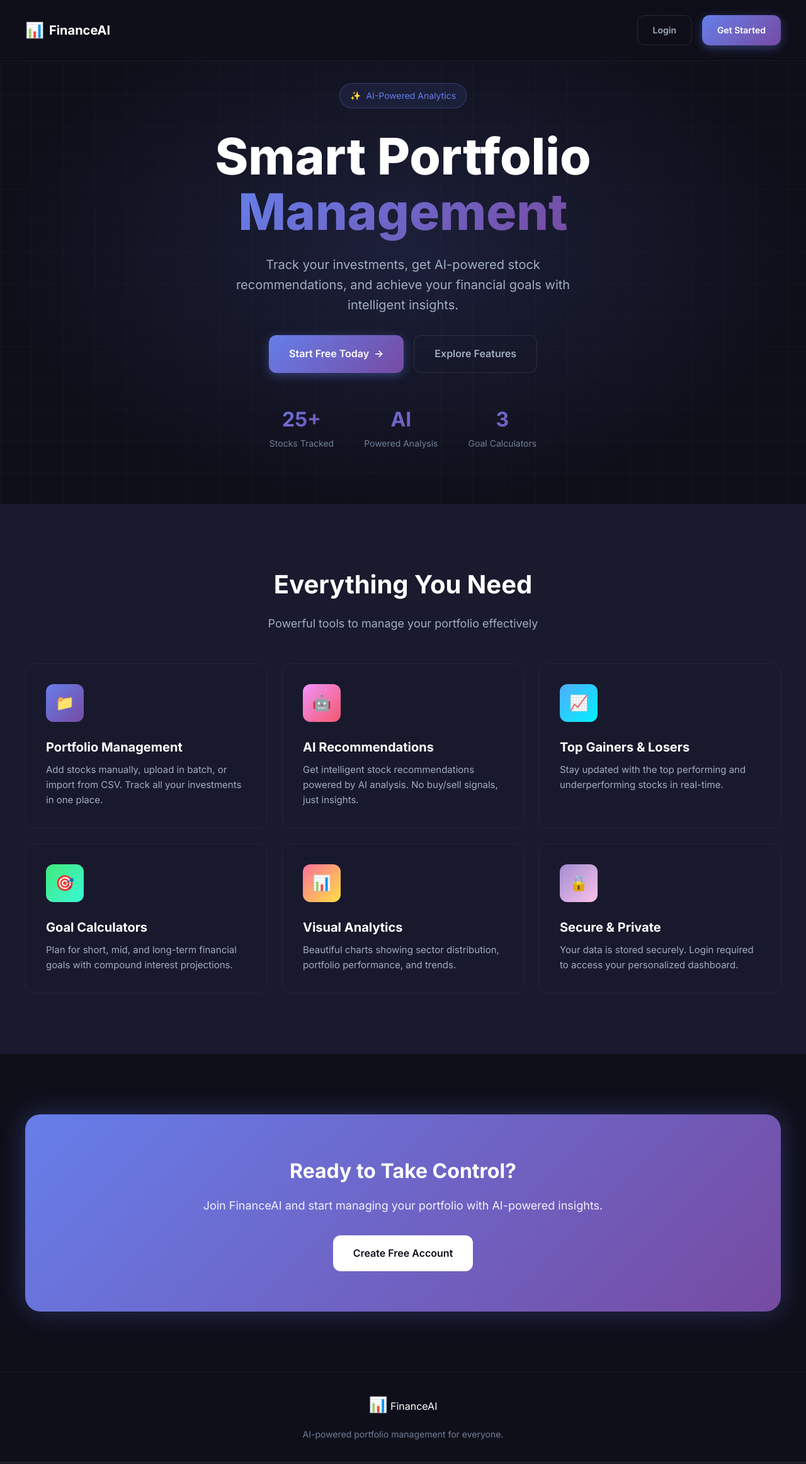
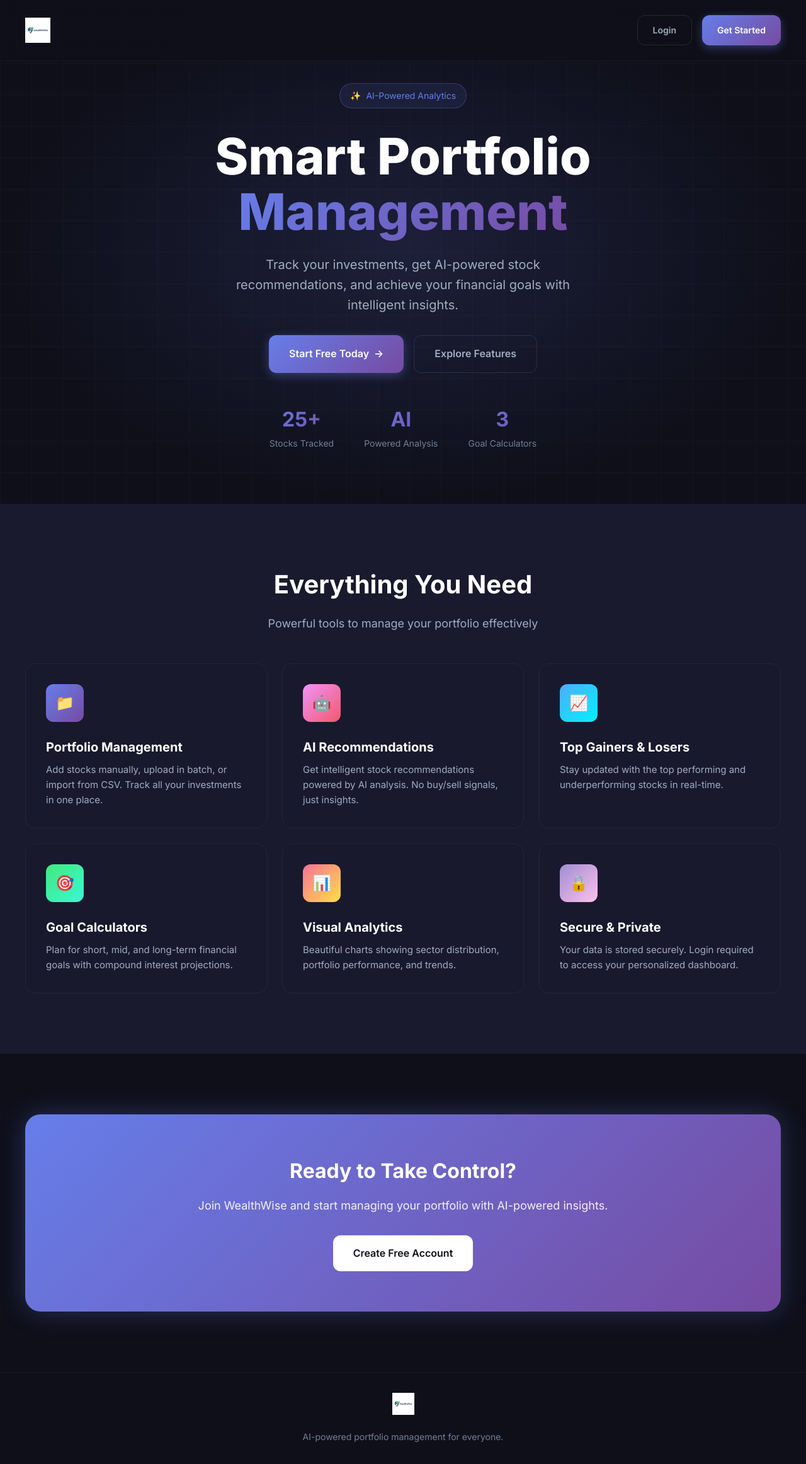
Before and after one commit to rahilmehta-24/FinanceAI, a Flask app: page / in a window 1280 px wide. Shown: the whole page at 63% size. Run offline with Flask 3, Linux system fonts and the light colour scheme.

Commit message:
Rebranding to WealthWise

```diff
--- a/templates/auth/login.html
+++ b/templates/auth/login.html
@@ -1,6 +1,6 @@
 {% extends "base.html" %}
 
-{% block title %}Login - FinanceAI{% endblock %}
+{% block title %}Login - WealthWise{% endblock %}
 
 {% block body %}
 <div class="auth-page">
@@ -8,8 +8,8 @@
         <div class="auth-card">
             <div class="auth-header">
                 <a href="/" class="auth-logo">
-                    <span class="logo-icon">📊</span>
-                    <span class="logo-text">FinanceAI</span>
+                    <img src="{{ url_for('static', filename='images/wealthwise_logo.png') }}" alt="WealthWise"
+                        style="height: 50px; margin-bottom: 20px;">
                 </a>
                 <h1>Welcome Back</h1>
                 <p>Sign in to access your portfolio</p>
--- a/templates/auth/register.html
+++ b/templates/auth/register.html
@@ -1,6 +1,6 @@
 {% extends "base.html" %}
 
-{% block title %}Register - FinanceAI{% endblock %}
+{% block title %}Register - WealthWise{% endblock %}
 
 {% block body %}
 <div class="auth-page">
@@ -8,8 +8,8 @@
         <div class="auth-card">
             <div class="auth-header">
                 <a href="/" class="auth-logo">
-                    <span class="logo-icon">📊</span>
-                    <span class="logo-text">FinanceAI</span>
+                    <img src="{{ url_for('static', filename='images/wealthwise_logo.png') }}" alt="WealthWise"
+                        style="height: 50px; margin-bottom: 20px;">
                 </a>
                 <h1>Create Account</h1>
                 <p>Start managing your portfolio today</p>
--- a/templates/base.html
+++ b/templates/base.html
@@ -1,15 +1,21 @@
 <!DOCTYPE html>
 <html lang="en">
+
 <head>
     <meta charset="UTF-8">
     <meta name="viewport" content="width=device-width, initial-scale=1.0">
-    <title>{% block title %}FinanceAI - Smart Portfolio Management{% endblock %}</title>
-    <meta name="description" content="AI-powered portfolio management with intelligent stock recommendations and financial goal tracking.">
+    <title>{% block title %}WealthWise - Smart Portfolio Management{% endblock %}</title>
+    <meta name="description"
+        content="AI-powered portfolio management with intelligent stock recommendations and financial goal tracking.">
+
+    <!-- Favicon -->
+    <link rel="icon" type="image/png" href="{{ url_for('static', filename='images/favicon.png') }}">
 
     <!-- Google Fonts -->
     <link rel="preconnect" href="https://fonts.googleapis.com">
     <link rel="preconnect" href="https://fonts.gstatic.com" crossorigin>
-    <link href="https://fonts.googleapis.com/css2?family=Inter:wght@300;400;500;600;700;800&display=swap" rel="stylesheet">
+    <link href="https://fonts.googleapis.com/css2?family=Inter:wght@300;400;500;600;700;800&display=swap"
+        rel="stylesheet">
 
     <!-- Chart.js -->
     <script src="https://cdn.jsdelivr.net/npm/chart.js"></script>
@@ -19,6 +25,7 @@
 
     {% block extra_css %}{% endblock %}
 </head>
+
 <body>
     {% block body %}{% endblock %}
 
@@ -39,4 +46,5 @@
     <script src="{{ url_for('static', filename='js/main.js') }}"></script>
     {% block extra_js %}{% endblock %}
 </body>
+
 </html>
--- a/templates/dashboard.html
+++ b/templates/dashboard.html
@@ -1,6 +1,6 @@
 {% extends "base.html" %}
 
-{% block title %}Dashboard - FinanceAI{% endblock %}
+{% block title %}Dashboard - WealthWise{% endblock %}
 
 {% block body %}
 <div class="app-layout">
@@ -8,8 +8,8 @@
     <aside class="sidebar">
         <div class="sidebar-header">
             <a href="{{ url_for('main.dashboard') }}" class="logo">
-                <span class="logo-icon">📊</span>
-                <span class="logo-text">FinanceAI</span>
+                <img src="{{ url_for('static', filename='images/wealthwise_logo.png') }}" alt="WealthWise"
+                    style="height: 32px;">
             </a>
         </div>
 
--- a/templates/goals/calculator.html
+++ b/templates/goals/calculator.html
@@ -1,6 +1,6 @@
 {% extends "base.html" %}
 
-{% block title %}Goal Calculator - FinanceAI{% endblock %}
+{% block title %}Goal Calculator - WealthWise{% endblock %}
 
 {% block body %}
 <div class="app-layout">
@@ -9,7 +9,7 @@
         <div class="sidebar-header">
             <a href="{{ url_for('main.dashboard') }}" class="logo">
                 <span class="logo-icon">📊</span>
-                <span class="logo-text">FinanceAI</span>
+                <span class="logo-text">WealthWise</span>
             </a>
         </div>
 
--- a/templates/goals/index.html
+++ b/templates/goals/index.html
@@ -1,6 +1,6 @@
 {% extends "base.html" %}
 
-{% block title %}Financial Goals - FinanceAI{% endblock %}
+{% block title %}Financial Goals - WealthWise{% endblock %}
 
 {% block body %}
 <div class="app-layout">
@@ -9,7 +9,7 @@
         <div class="sidebar-header">
             <a href="{{ url_for('main.dashboard') }}" class="logo">
                 <span class="logo-icon">📊</span>
-                <span class="logo-text">FinanceAI</span>
+                <span class="logo-text">WealthWise</span>
             </a>
         </div>
 
--- a/templates/index.html
+++ b/templates/index.html
@@ -1,6 +1,6 @@
 {% extends "base.html" %}
 
-{% block title %}FinanceAI - AI-Powered Portfolio Management{% endblock %}
+{% block title %}WealthWise - AI-Powered Portfolio Management{% endblock %}
 
 {% block body %}
 <div class="landing-page">
@@ -8,8 +8,8 @@
     <nav class="landing-nav">
         <div class="nav-container">
             <a href="/" class="logo">
-                <span class="logo-icon">📊</span>
-                <span class="logo-text">FinanceAI</span>
+                <img src="{{ url_for('static', filename='images/wealthwise_logo.png') }}" alt="WealthWise"
+                    class="logo-img" style="height: 40px;">
             </a>
             <div class="nav-links">
                 <a href="{{ url_for('auth.login') }}" class="btn btn-ghost">Login</a>
@@ -130,7 +130,7 @@
         <div class="container">
             <div class="cta-card">
                 <h2>Ready to Take Control?</h2>
-                <p>Join FinanceAI and start managing your portfolio with AI-powered insights.</p>
+                <p>Join WealthWise and start managing your portfolio with AI-powered insights.</p>
                 <a href="{{ url_for('auth.register') }}" class="btn btn-white btn-lg">
                     Create Free Account
                 </a>
@@ -143,8 +143,8 @@
         <div class="container">
             <div class="footer-content">
                 <div class="footer-logo">
-                    <span class="logo-icon">📊</span>
-                    <span class="logo-text">FinanceAI</span>
+                    <img src="{{ url_for('static', filename='images/wealthwise_logo.png') }}" alt="WealthWise"
+                        style="height: 35px;">
                 </div>
                 <p class="footer-text">
                     AI-powered portfolio management for everyone.
--- a/templates/portfolio/add_stock.html
+++ b/templates/portfolio/add_stock.html
@@ -1,6 +1,6 @@
 {% extends "base.html" %}
 
-{% block title %}Add Stock - FinanceAI{% endblock %}
+{% block title %}Add Stock - WealthWise{% endblock %}
 
 {% block body %}
 <div class="app-layout">
@@ -9,7 +9,7 @@
         <div class="sidebar-header">
             <a href="{{ url_for('main.dashboard') }}" class="logo">
                 <span class="logo-icon">📊</span>
-                <span class="logo-text">FinanceAI</span>
+                <span class="logo-text">WealthWise</span>
             </a>
         </div>
 
--- a/templates/portfolio/batch_upload.html
+++ b/templates/portfolio/batch_upload.html
@@ -1,6 +1,6 @@
 {% extends "base.html" %}
 
-{% block title %}Batch Upload - FinanceAI{% endblock %}
+{% block title %}Batch Upload - WealthWise{% endblock %}
 
 {% block body %}
 <div class="app-layout">
@@ -9,7 +9,7 @@
         <div class="sidebar-header">
             <a href="{{ url_for('main.dashboard') }}" class="logo">
                 <span class="logo-icon">📊</span>
-                <span class="logo-text">FinanceAI</span>
+                <span class="logo-text">WealthWise</span>
             </a>
         </div>
 
--- a/templates/portfolio/index.html
+++ b/templates/portfolio/index.html
@@ -1,6 +1,6 @@
 {% extends "base.html" %}
 
-{% block title %}Portfolio - FinanceAI{% endblock %}
+{% block title %}Portfolio - WealthWise{% endblock %}
 
 {% block body %}
 <div class="app-layout">
@@ -9,7 +9,7 @@
         <div class="sidebar-header">
             <a href="{{ url_for('main.dashboard') }}" class="logo">
                 <span class="logo-icon">📊</span>
-                <span class="logo-text">FinanceAI</span>
+                <span class="logo-text">WealthWise</span>
             </a>
         </div>
 
--- a/templates/stocks/index.html
+++ b/templates/stocks/index.html
@@ -1,6 +1,6 @@
 {% extends "base.html" %}
 
-{% block title %}Stocks - FinanceAI{% endblock %}
+{% block title %}Stocks - WealthWise{% endblock %}
 
 {% block body %}
 <div class="app-layout">
@@ -9,7 +9,7 @@
         <div class="sidebar-header">
             <a href="{{ url_for('main.dashboard') }}" class="logo">
                 <span class="logo-icon">📊</span>
-                <span class="logo-text">FinanceAI</span>
+                <span class="logo-text">WealthWise</span>
             </a>
         </div>
 
--- a/templates/stocks/screener.html
+++ b/templates/stocks/screener.html
@@ -1,6 +1,6 @@
 {% extends "base.html" %}
 
-{% block title %}Stock Screener - FinanceAI{% endblock %}
+{% block title %}Stock Screener - WealthWise{% endblock %}
 
 {% block content %}
 <div class="container">
--- a/templates/stocks/search.html
+++ b/templates/stocks/search.html
@@ -1,6 +1,6 @@
 {% extends "base.html" %}
 
-{% block title %}Stock Search - FinanceAI{% endblock %}
+{% block title %}Stock Search - WealthWise{% endblock %}
 
 {% block body %}
 <div class="app-layout">
@@ -9,7 +9,7 @@
         <div class="sidebar-header">
             <a href="{{ url_for('main.dashboard') }}" class="logo">
                 <span class="logo-icon">📊</span>
-                <span class="logo-text">FinanceAI</span>
+                <span class="logo-text">WealthWise</span>
             </a>
         </div>
 
```
Also changed, not shown: static/images/favicon.png (added), static/images/wealthwise_logo.png (added). Lines whose indentation alone changed are shown as unchanged.
